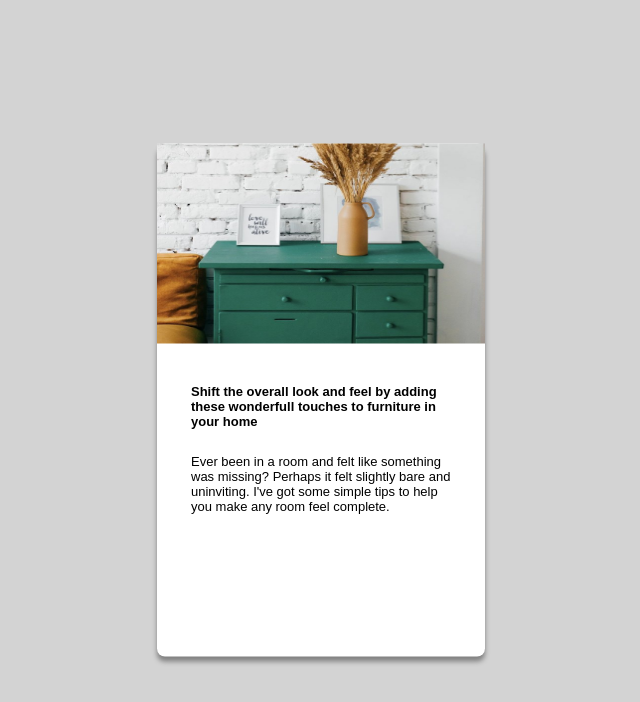
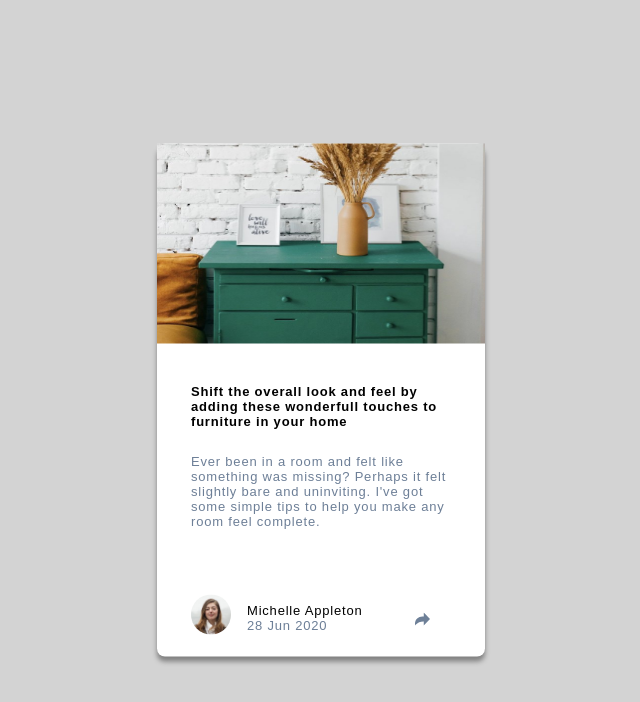
Before and after one commit to Vegm92/202301-w2ch1-victor-granda, a website built with Parcel: page src/index.html in a window 1280 px wide. Shown: the whole page, without its empty margins (319-959 px from the left). Built offline with nearby package versions, Linux system fonts and the light colour scheme; files whose address does not match are found by name.

Commit message:
Add footer, and its elements (profile pic, svg info)

```diff
--- a/package.json
+++ b/package.json
@@ -31,6 +31,6 @@
     "@fortawesome/fontawesome-free": "^6.2.1",
     "font-awesome": "^4.7.0",
     "icomoon": "^1.0.0",
-    "ionic": "^5.4.16"
+    "ionic": "^4.1.2"
   }
 }
--- a/src/index.html
+++ b/src/index.html
@@ -22,6 +22,19 @@
     <span class="card-container__description">Ever been in a room and felt like something was missing? Perhaps it felt
       slightly bare and uninviting. I've got some simple tips to help you make any room feel complete.</span>
   </sections>
+  <section class="card-container__footer footer">
+    <img src="./img/avatar-michelle.jpg" alt="avatar of michelle" width="40" height="40" class="footer__profilepic">
+    <div class="footer__info">
+      <span class="footer__info--name">Michelle Appleton</span>
+      <span class="footer__info--date">28 Jun 2020</span>
+    </div>
+    <a href="#" class="button">
+      <svg class="button__icon-share" xmlns="http://www.w3.org/2000/svg" width="33" height="33">
+        <path fill="#6E8098"
+          d="M15 6.495L8.766.014V3.88H7.441C3.33 3.88 0 7.039 0 10.936v2.049l.589-.612C2.59 10.294 5.422 9.11 8.39 9.11h.375v3.867L15 6.495z" />
+      </svg>
+    </a>
+  </section>
 </article>
 
 </html>
--- a/src/sass/styles.scss
+++ b/src/sass/styles.scss
@@ -3,3 +3,4 @@
 @use "./variables/typography";
 @use "./variables/function";
 @use "./variables/global";
+@use "./variables/footer";
--- /dev/null
+++ b/src/sass/variables/_footer.scss
@@ -0,0 +1,41 @@
+@use "./function";
+@use "./typography";
+@use "./colors";
+
+.card-container__footer {
+  display: flex;
+  height: function.pixelToRem(45);
+  width: function.pixelToRem(260);
+  margin-top: function.pixelToRem(33);
+}
+
+.footer__profilepic {
+  border-radius: 50%;
+}
+
+.footer__info {
+  display: flex;
+  flex-direction: column;
+  justify-content: center;
+  margin-left: function.pixelToRem(16);
+  gap: function.pixelToRem(3) &--name {
+    font-weight: typography.$font-weights-medium;
+    color: colors.$color-dark-grayish-blue;
+  }
+
+  &--date {
+    color: colors.$color-desaturated-dark-blue;
+    font-weight: typography.$font-weights-light;
+  }
+}
+
+.button {
+  position: relative;
+  left: 20%;
+  top: 40%;
+  &__icon-share {
+    position: relative;
+
+    justify-content: center;
+  }
+}
--- a/src/sass/variables/_global.scss
+++ b/src/sass/variables/_global.scss
@@ -21,6 +21,7 @@ body {
   height: function.pixelToRem(513);
   border-radius: function.pixelToRem(8);
   background-color: white;
+  letter-spacing: 0.05rem;
 
   &__image {
     margin-bottom: function.pixelToRem(40);
@@ -41,5 +42,6 @@ body {
 
   &__description {
     font-weight: typography.$font-weights-light;
+    color: colors.$color-desaturated-dark-blue;
   }
 }
```
Also changed, not shown: src/img/icon-share.svg (added), 1 other file.
